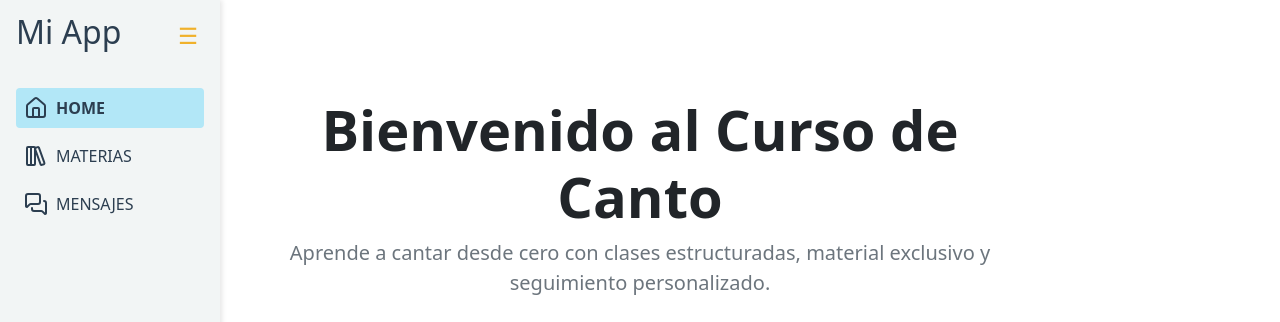
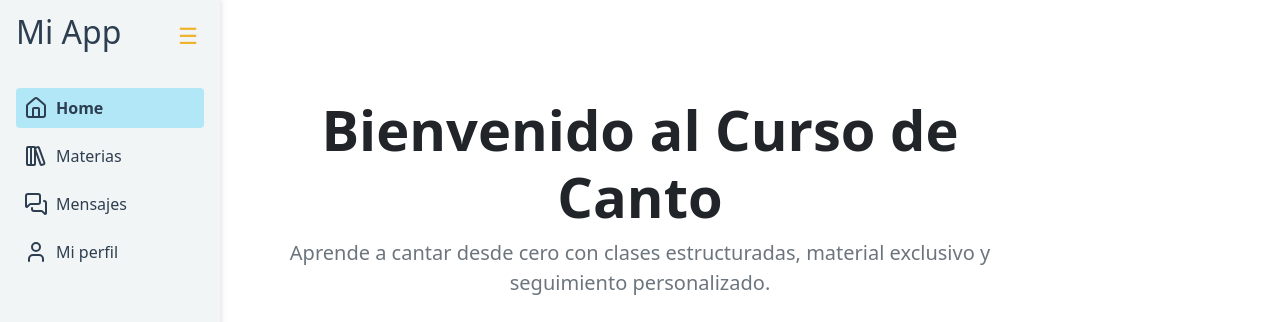
Before and after one commit to matiasromantdf/academiaDeCanto, a Vue app: page / in a window 1280 px wide. Shown: the top 322 px of the page. Built offline with nearby package versions, Linux system fonts and the light colour scheme.

Commit message:
add item mi perfil

```diff
--- a/src/components/Sidebar.vue
+++ b/src/components/Sidebar.vue
@@ -13,24 +13,27 @@
     <nav class="nav">
       <router-link to="/" class="link" active-class="active">
         <Home />
-        <span class="ms-2" v-if="open || isMobile">HOME</span>
+        <span class="ms-2" v-if="open || isMobile">Home</span>
       </router-link>
        <router-link to="/materias" class="link" active-class="active">
         <LibraryBig />
-        <span class="ms-2" v-if="open || isMobile">MATERIAS</span>
+        <span class="ms-2" v-if="open || isMobile">Materias</span>
       </router-link>
       <router-link to="/mensajes" class="link" active-class="active">
         <MessagesSquare />
-        <span class="ms-2" v-if="open || isMobile">MENSAJES</span>
+        <span class="ms-2" v-if="open || isMobile">Mensajes</span>
       </router-link>
-
+      <router-link to="/perfil" class="link" active-class="active">
+        <User /> <!-- Puedes cambiar el ícono si lo deseas -->
+        <span class="ms-2" v-if="open || isMobile">Mi perfil</span>
+      </router-link>
     </nav>
   </aside>
 </template>
 
 <script setup>
 import { ref, onMounted, onBeforeUnmount, watch } from 'vue'
-import { Home, LibraryBig,MessagesSquare} from 'lucide-vue-next'
+import { Home, LibraryBig,MessagesSquare, User} from 'lucide-vue-next'
 
 const open = ref(true)
 const isMobile = ref(false)
```
